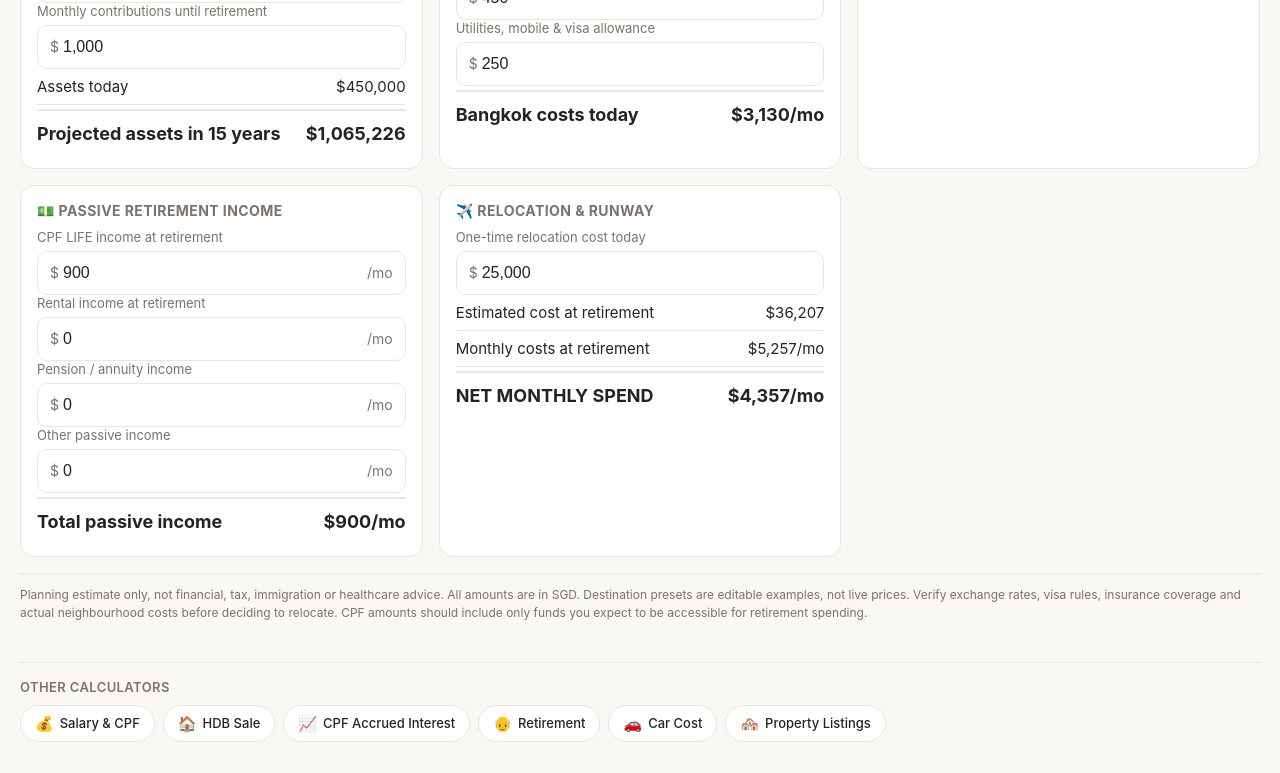
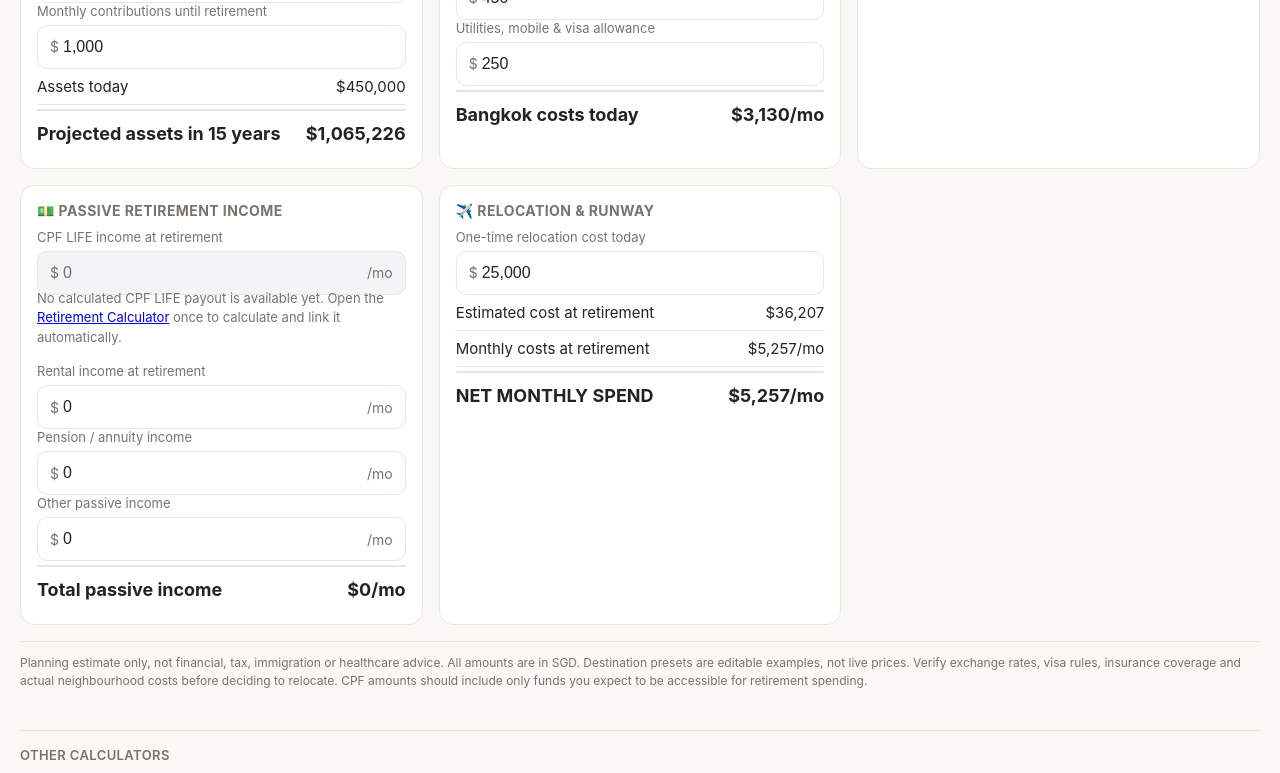
Before and after one commit to macmelvin/SG-Money-CPF-HDB-Calculator, a React (Vite) app: page /geo-arbitrage in a window 1280 px wide. Shown: the part 1610-2383 px from the top of the page. Built offline with nearby package versions, Linux system fonts and the light colour scheme; no server answers.

Commit message:
Prevent stale CPF LIFE placeholder in geo plans

```diff
--- a/src/calculators/GeoArbitrageCalculator.tsx
+++ b/src/calculators/GeoArbitrageCalculator.tsx
@@ -1,4 +1,5 @@
 import { useMemo, useState } from "react";
+import { Link } from "react-router-dom";
 import { CalcShell, Disclaimer, NumberField, ResultCard, ResultRow, SelectField } from "../components/CalcShell";
 import { calculateHdbSaleProceeds, formatSgd } from "../lib/cpf";
 import type { HdbSaleInput } from "../lib/cpf";
@@ -57,7 +58,7 @@ const DEFAULTS = {
   bangkokLifestyle: 450,
   bangkokUtilitiesVisa: 250,
   retainedSingaporeCosts: 500,
-  cpfLifeIncome: 900,
+  cpfLifeIncome: 0,
   rentalIncome: 0,
   pensionIncome: 0,
   otherPassiveIncome: 0,
@@ -118,6 +119,7 @@ export default function GeoArbitrageCalculator() {
   const savedRetirement = loadCalculatorData<SavedRetirementData>(RETIREMENT_STORAGE_KEY);
   const liveRetirement = loadCalculatorData<SavedRetirementData>(RETIREMENT_LIVE_STORAGE_KEY);
   const retirementSource = liveRetirement ?? savedRetirement;
+  const hasLinkedCpfLife = retirementSource?.data.cpfLifeMonthlyIncome !== undefined;
   const savedHdb = loadCalculatorData<HdbSaleInput>(HDB_SALE_STORAGE_KEY);
   const hdbCashProceeds = savedHdb?.data ? calculateHdbSaleProceeds(savedHdb.data).cashProceeds : undefined;
   const retirementImport = retirementSource?.data
@@ -138,7 +140,13 @@ export default function GeoArbitrageCalculator() {
     : null;
   // A saved Geo scenario belongs to the user and wins on return visits. On the first
   // visit, seed shared financial inputs from the other calculators instead of examples.
-  const initial = { ...DEFAULTS, ...(saved ? saved.data : retirementImport ?? {}) };
+  const initial = {
+    ...DEFAULTS,
+    ...(saved ? saved.data : retirementImport ?? {}),
+    // CPF LIFE is owned by the Retirement Calculator. Always let its latest
+    // calculated payout replace an older Geo scenario's former $900 placeholder.
+    ...(hasLinkedCpfLife && retirementImport ? { cpfLifeIncome: retirementImport.cpfLifeIncome } : { cpfLifeIncome: 0 }),
+  };
 
   const [destinationId, setDestinationId] = useState<DestinationId>(initial.destinationId);
   const [currentAge, setCurrentAge] = useState(initial.currentAge);
@@ -308,7 +316,7 @@ export default function GeoArbitrageCalculator() {
       </section>
 
       <ResultCard title="💰 Assets funding the move">
-        {retirementImport ? (
+        {hasLinkedCpfLife ? (
           <>
             <button type="button" className="dashboard-btn" onClick={importSavedPlan}>
               {justImported ? "✓ Retirement numbers imported" : "↻ Import saved Retirement numbers"}
@@ -350,8 +358,12 @@ export default function GeoArbitrageCalculator() {
       </ResultCard>
 
       <ResultCard title="💵 Passive retirement income">
-        <NumberField label="CPF LIFE income at retirement" value={cpfLifeIncome} onChange={setCpfLifeIncome} prefix="$" suffix="/mo" readOnly={retirementImport !== null} />
-        {retirementImport && <p className="explainer">Linked to the Retirement Calculator's estimated CPF LIFE payout. Change the CPF LIFE tier or retirement inputs there, then import again.</p>}
+        <NumberField label="CPF LIFE income at retirement" value={cpfLifeIncome} onChange={setCpfLifeIncome} prefix="$" suffix="/mo" readOnly />
+        {retirementImport ? (
+          <p className="explainer">Linked to the Retirement Calculator's estimated CPF LIFE payout. Change the CPF LIFE tier or retirement inputs there, then return here.</p>
+        ) : (
+          <p className="explainer">No calculated CPF LIFE payout is available yet. Open the <Link to="/retirement-calculator">Retirement Calculator</Link> once to calculate and link it automatically.</p>
+        )}
         <NumberField label="Rental income at retirement" value={rentalIncome} onChange={setRentalIncome} prefix="$" suffix="/mo" />
         <NumberField label="Pension / annuity income" value={pensionIncome} onChange={setPensionIncome} prefix="$" suffix="/mo" />
         <NumberField label="Other passive income" value={otherPassiveIncome} onChange={setOtherPassiveIncome} prefix="$" suffix="/mo" />
```
